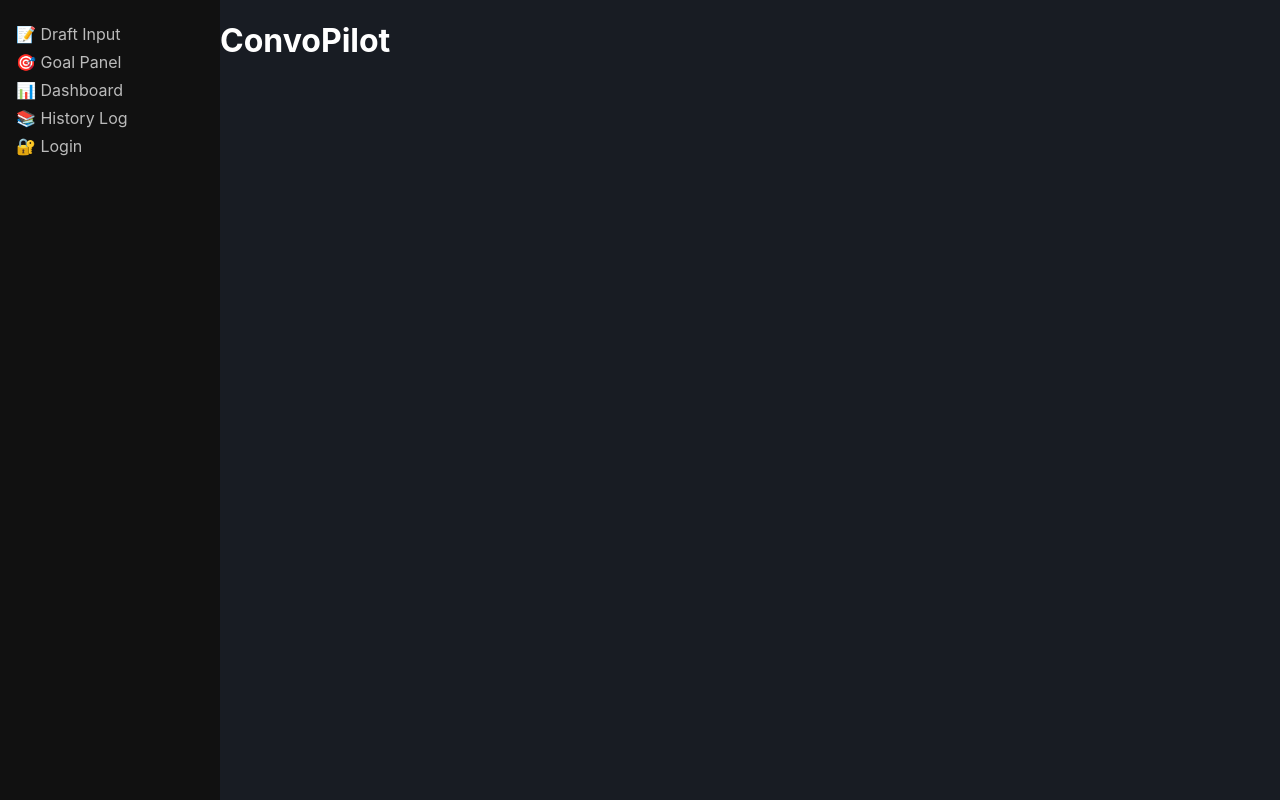
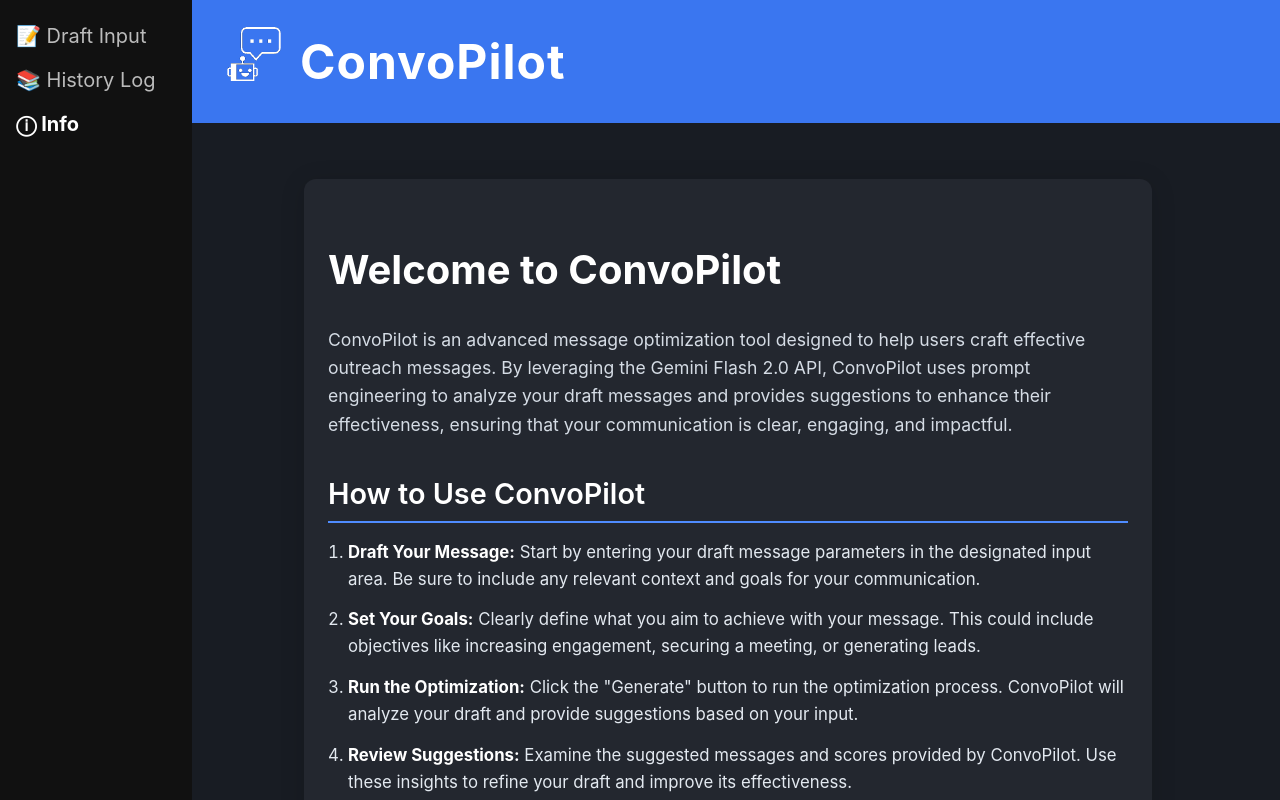
Before and after one commit to a-ayuan/ConvoPilot, a React (Vite) app in the folder frontend-react/: page /info in a window 1280 px wide. Built offline with nearby package versions, Linux system fonts and the light colour scheme; no server answers.

Commit message:
UI tweaks, v1.0 build

```diff
--- a/frontend-react/src/App.tsx
+++ b/frontend-react/src/App.tsx
@@ -1,21 +1,18 @@
 import { Routes, Route, Navigate } from 'react-router-dom';
 import Layout from './components/Layout';
 import DraftInput from './pages/DraftInput';
-import GoalPanel from './pages/GoalPanel';
-import Dashboard from './pages/Dashboard';
 import HistoryLog from './pages/HistoryLog';
-import Login from './pages/Login';
+import Info from './pages/Info';
+
 
 export default function App() {
   return (
     <Layout>
       <Routes>
-        <Route path="/" element={<Navigate to="/draft" replace />} />
+        <Route path="/" element={<Navigate to="/info" replace />} />
         <Route path="/draft" element={<DraftInput />} />
-        <Route path="/goal" element={<GoalPanel />} />
-        <Route path="/dashboard" element={<Dashboard />} />
         <Route path="/history" element={<HistoryLog />} />
-        <Route path="/login" element={<Login />} />
+        <Route path="/info" element={<Info/>} />
       </Routes>
     </Layout>
   );
--- a/frontend-react/src/components/Sidebar.tsx
+++ b/frontend-react/src/components/Sidebar.tsx
@@ -3,10 +3,8 @@
 
 const links = [
   { to: '/draft', label: '📝 Draft Input' },
-  { to: '/goal', label: '🎯 Goal Panel' },
-  { to: '/dashboard', label: '📊 Dashboard' },
   { to: '/history', label: '📚 History Log' },
-  { to: '/login', label: '🔐 Login' }
+  { to: '/info', label: 'ⓘ Info' },
 ];
 
 export default function Sidebar() {
--- a/frontend-react/src/components/TopBar.tsx
+++ b/frontend-react/src/components/TopBar.tsx
@@ -1,11 +1,13 @@
 import { useAuthStore } from '../store/authStore';
+import logo from '../assets/logo.png';
+import '../styles/TopBar.css';
 
 export default function TopBar() {
   const user = useAuthStore(state => state.user);
   return (
     <header className="topbar">
-      <h1>ConvoPilot</h1>
-      {user && <span>Welcome, {user.email}</span>}
+      <img src={logo} className="logo-icon" />
+      <h1 className='logo-text'>ConvoPilot</h1>
     </header>
   );
 }
--- a/frontend-react/src/pages/Dashboard.tsx
+++ /dev/null
@@ -1,35 +0,0 @@
-import { useQuery } from '@tanstack/react-query';
-import { evaluateDraft } from '../api/client';
-import { useDraftStore } from '../store/appStore';
-import { LineChart, Line, XAxis, YAxis, Tooltip, ResponsiveContainer } from 'recharts';
-
-export default function Dashboard() {
-  const { draft, goal } = useDraftStore();
-  const { data, isLoading, error } = useQuery({
-    queryKey: ['simulate', draft, goal],
-    queryFn: () => evaluateDraft(draft, goal),
-    enabled: !!draft && !!goal
-  });
-
-  if (!draft || !goal) return <p>Please fill draft and goal first.</p>;
-  if (isLoading) return <p>Running simulation…</p>;
-  if (error) return <p>Something went wrong.</p>;
-
-  return (
-    <>
-      <h2>Simulation Results</h2>
-      <p>Best score: {data.score.toFixed(2)}</p>
-      <h3>Visits vs Score</h3>
-      <ResponsiveContainer width="100%" height={300}>
-        <LineChart data={data.stats}>
-          <XAxis dataKey="visit" />
-          <YAxis />
-          <Tooltip />
-          <Line dataKey="score" strokeWidth={2} />
-        </LineChart>
-      </ResponsiveContainer>
-      <h3>Suggested reply</h3>
-      <pre style={{ whiteSpace: 'pre-wrap' }}>{data.bestMessage}</pre>
-    </>
-  );
-}
--- /dev/null
+++ b/frontend-react/src/pages/Info.tsx
@@ -0,0 +1,46 @@
+import React from 'react';
+import '../styles/Info.css';
+import pdfFile from '../assets/ConvoPilot-Data-Science-Project.pdf';
+
+const Info: React.FC = () => {
+  return (
+    <div className="info-container">
+      <h1>Welcome to ConvoPilot</h1>
+      <p>
+        ConvoPilot is an advanced message optimization tool designed to help users craft effective outreach messages.
+        By leveraging the Gemini Flash 2.0 API, ConvoPilot uses prompt engineering to analyze your draft messages
+        and provides suggestions to enhance their effectiveness, ensuring that your communication is clear, engaging,
+        and impactful.
+      </p>
+      <h2>How to Use ConvoPilot</h2>
+      <ol>
+        <li>
+          <strong>Draft Your Message:</strong> Start by entering your draft message parameters in the designated input area.
+          Be sure to include any relevant context and goals for your communication.
+        </li>
+        <li>
+          <strong>Set Your Goals:</strong> Clearly define what you aim to achieve with your message. This could
+          include objectives like increasing engagement, securing a meeting, or generating leads.
+        </li>
+        <li>
+          <strong>Run the Optimization:</strong> Click the "Generate" button to run the optimization process.
+          ConvoPilot will analyze your draft and provide suggestions based on your input.
+        </li>
+        <li>
+          <strong>Review Suggestions:</strong> Examine the suggested messages and scores provided by ConvoPilot.
+          Use these insights to refine your draft and improve its effectiveness.
+        </li>
+      </ol>
+      <h2>Additional Resources</h2>
+      <p>
+        For a deeper understanding of the methodologies and technologies behind ConvoPilot, please refer to the
+        detailed project documentation.
+      </p>
+      <a href={pdfFile} target="_blank" rel="noopener noreferrer">
+        Download the ConvoPilot Data Science Project PDF
+      </a>
+    </div>
+  );
+};
+
+export default Info;
--- a/frontend-react/src/styles/DraftInput.css
+++ b/frontend-react/src/styles/DraftInput.css
@@ -76,11 +76,16 @@
   font-size: 1.1rem;
   border-radius: 6px;
   border: none;
-  background: #4f8cff;
+  background: #3a76f0;
   color: #fff;
   font-weight: 600;
   cursor: pointer;
   transition: background 0.2s;
+}
+.draft-btn:hover:not(:disabled) {
+  background: #5c93f8;
+  transform: translateY(-1px);
+  box-shadow: 0 4px 12px rgba(79, 140, 255, 0.3);
 }
 
 .draft-btn:disabled {
--- /dev/null
+++ b/frontend-react/src/styles/Info.css
@@ -0,0 +1,65 @@
+.info-container {
+  max-width: 800px;
+  margin: 40px auto;
+  padding: 32px 24px;
+  background: #23272f;
+  border-radius: 12px;
+  box-shadow: 0 4px 24px rgba(0, 0, 0, 0.15);
+  color: #e3e9f0;
+  font-family: 'Inter', Arial, sans-serif;
+  line-height: 1.6;
+}
+
+.info-container h1 {
+  font-size: 2.5rem;
+  margin-bottom: 24px;
+  color: #ffffff;
+  font-weight: 700;
+}
+
+.info-container h2 {
+  font-size: 1.8rem;
+  margin-top: 32px;
+  margin-bottom: 16px;
+  color: #ffffff;
+  font-weight: 600;
+  border-bottom: 2px solid #4f8cff;
+  padding-bottom: 4px;
+}
+
+.info-container p {
+  font-size: 1.1rem;
+  margin-bottom: 20px;
+  color: #d5dce5;
+}
+
+.info-container ol {
+  padding-left: 20px;
+  margin-bottom: 24px;
+}
+
+.info-container li {
+  margin-bottom: 14px;
+  font-size: 1.05rem;
+}
+
+.info-container li strong {
+  color: #ffffff;
+}
+
+.info-container a {
+  display: inline-block;
+  margin-top: 16px;
+  font-size: 1.1rem;
+  color: #4f8cff;
+  text-decoration: none;
+  border: 1.5px solid #4f8cff;
+  padding: 10px 16px;
+  border-radius: 8px;
+  transition: background 0.2s, color 0.2s;
+}
+
+.info-container a:hover {
+  background: #4f8cff;
+  color: #ffffff;
+}
--- a/frontend-react/src/styles/Layout.css
+++ b/frontend-react/src/styles/Layout.css
@@ -1,12 +1,14 @@
 .app-grid {
-  display: grid;
-  grid-template-columns: 220px 1fr;
+  display: flex;
   height: 100vh;
-  overflow: auto;
+  overflow: hidden;
 }
 .main-area {
   display: flex;
   flex-direction: column;
+  margin-left: 11rem;
+  width: calc(100% - 11rem);
+  height: 100vh;
 }
 .view-area {
   flex: 1;
--- a/frontend-react/src/styles/Sidebar.css
+++ b/frontend-react/src/styles/Sidebar.css
@@ -1,14 +1,23 @@
 .sidebar {
+  position: fixed;
+  top: 0;
+  left: 0;
+  height: 100vh;
+  width: 10rem;
   background: #111;
   color: #eee;
-  height: 100%;
   padding: 1rem;
+  z-index: 100;
+  display: flex;
+  flex-direction: column;
 }
 .link {
+  font-size: 1.25rem;
   display: block;
   margin: .5rem 0;
   color: #bbb;
   text-decoration: none;
+  padding-bottom: .25rem;
 }
 .link:hover {
   color: #fff;
--- /dev/null
+++ b/frontend-react/src/styles/TopBar.css
@@ -0,0 +1,19 @@
+.topbar {
+  display: flex;
+  align-items: center;
+  padding-left: 3rem;
+  background: #3a76f0;
+}
+
+.logo-icon {
+  margin-right: 1rem;
+  width: 60px;
+  height: 60px;
+  padding-bottom: 1rem;
+}
+
+.logo-text {
+  font-size: 3rem;
+  font-weight: 700;
+  letter-spacing: 1px;
+}
```
Also changed, not shown: frontend-react/src/custom.d.ts (added, +9 -0 lines), frontend-react/src/assets/logo.png (added), 1 other file (tests, documents, lock files or other folders).
